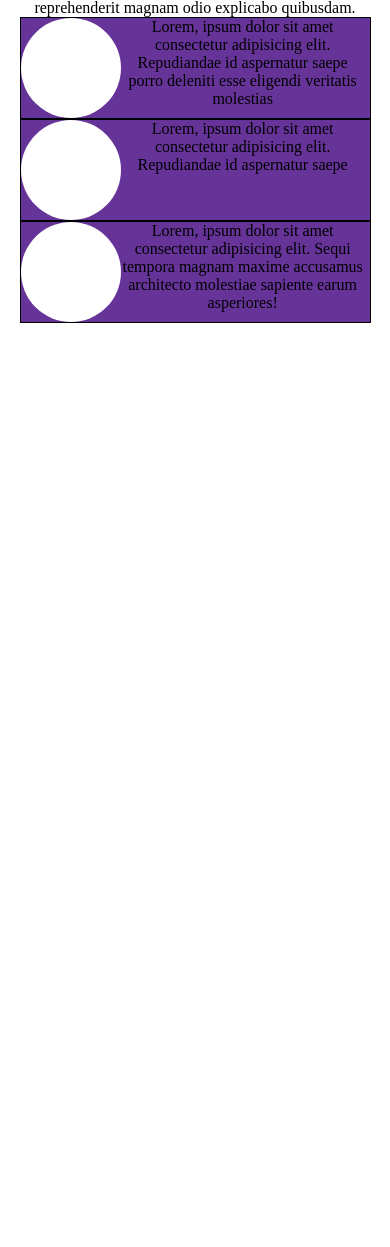
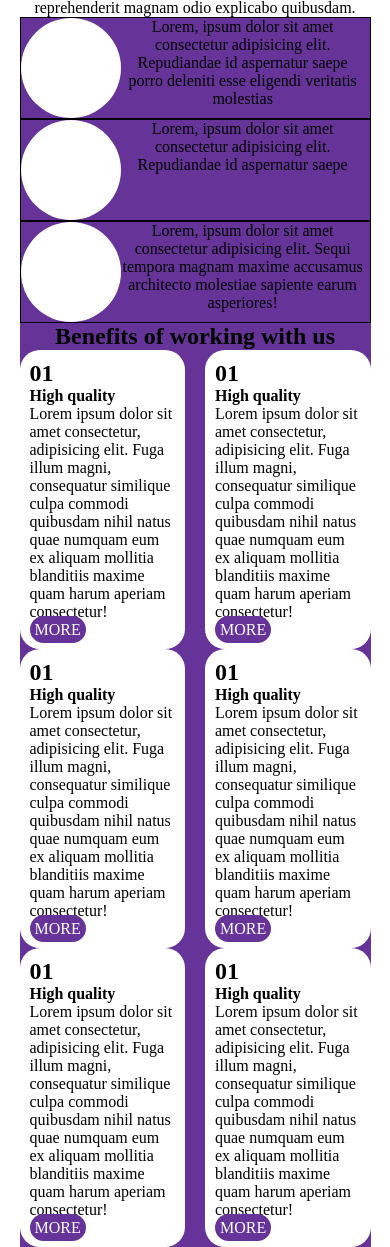
Before and after one commit to ClaudioLeone/htmlcss-responsive-layout, a plain HTML site: page index.html in a window 390 px wide. Shown: the part 1414-2661 px from the top of the page. Before the commit the page ends 1737 px from the top, so only its background shows below. Drawn offline with Linux system fonts and the light colour scheme.

Commit message:
Completed benefits section, implemented responsiveness

```diff
--- a/CSS/style.css
+++ b/CSS/style.css
@@ -29,6 +29,14 @@
 
 .violet-clr{
     background-color: rebeccapurple;
+}
+
+.buttons{
+    text-decoration: none;
+    color: white;
+    background-color: rebeccapurple;
+    padding: 5px;
+    border-radius: 15px;
 }
 
 /* GENERAL */
@@ -164,7 +172,30 @@ img{
     width: 70%;
 }
 
+.benefits-sect{
+    text-align: center;
+}
+
+.cards-container{
+    flex-wrap: wrap;
+    justify-content: space-between;
+}
+
+.cards{
+    width: calc(100% / 3 - 10px);
+    background-color: white;
+    border-radius: 20px;
+    text-align: left;
+    padding: 10px;
+}
+
 /* MEDIA QUERIES */
+
+@media all and (max-width: 320px){
+    .cards{
+        width: 100%;
+    }
+}
 
 @media all and (max-width: 768px){
     .row-first{
@@ -187,12 +218,20 @@ img{
         /* debug */
         height: 300px;
     }
+
+    .cards{
+        width: calc(100% / 2 - 10px);
+    }
 }
 
 @media all and (min-width: 992px){
     .container{
         width: 60%;
         max-width: 60%;
+    }
+
+    .cards{
+        width: calc(100% / 3 - 10px);
     }
 }
 
--- a/index.html
+++ b/index.html
@@ -90,7 +90,50 @@
             </div>
 
             <div class="benefits-sect container violet-clr">
+                <h2>Benefits of working with us</h2>
+                <div class="cards-container flex">
+                    <div class="cards">
+                        <h2>01</h2>
+                        <h4>High quality</h4>
+                        <p>Lorem ipsum dolor sit amet consectetur, adipisicing elit. Fuga illum magni, consequatur similique culpa commodi quibusdam nihil natus quae numquam eum ex aliquam mollitia blanditiis maxime quam harum aperiam consectetur!</p>
+                        <a class="buttons" href="">MORE</a>
+                    </div>
 
+                    <div class="cards">
+                        <h2>01</h2>
+                        <h4>High quality</h4>
+                        <p>Lorem ipsum dolor sit amet consectetur, adipisicing elit. Fuga illum magni, consequatur similique culpa commodi quibusdam nihil natus quae numquam eum ex aliquam mollitia blanditiis maxime quam harum aperiam consectetur!</p>
+                        <a class="buttons" href="">MORE</a>
+                    </div>
+
+                    <div class="cards">
+                        <h2>01</h2>
+                        <h4>High quality</h4>
+                        <p>Lorem ipsum dolor sit amet consectetur, adipisicing elit. Fuga illum magni, consequatur similique culpa commodi quibusdam nihil natus quae numquam eum ex aliquam mollitia blanditiis maxime quam harum aperiam consectetur!</p>
+                        <a class="buttons" href="">MORE</a>
+                    </div>
+
+                    <div class="cards">
+                        <h2>01</h2>
+                        <h4>High quality</h4>
+                        <p>Lorem ipsum dolor sit amet consectetur, adipisicing elit. Fuga illum magni, consequatur similique culpa commodi quibusdam nihil natus quae numquam eum ex aliquam mollitia blanditiis maxime quam harum aperiam consectetur!</p>
+                        <a class="buttons" href="">MORE</a>
+                    </div>
+
+                    <div class="cards">
+                        <h2>01</h2>
+                        <h4>High quality</h4>
+                        <p>Lorem ipsum dolor sit amet consectetur, adipisicing elit. Fuga illum magni, consequatur similique culpa commodi quibusdam nihil natus quae numquam eum ex aliquam mollitia blanditiis maxime quam harum aperiam consectetur!</p>
+                        <a class="buttons" href="">MORE</a>
+                    </div>
+
+                    <div class="cards">
+                        <h2>01</h2>
+                        <h4>High quality</h4>
+                        <p>Lorem ipsum dolor sit amet consectetur, adipisicing elit. Fuga illum magni, consequatur similique culpa commodi quibusdam nihil natus quae numquam eum ex aliquam mollitia blanditiis maxime quam harum aperiam consectetur!</p>
+                        <a class="buttons" href="">MORE</a>
+                    </div>
+                </div>
             </div>
 
             <div class="aboutus-sect container">
```
